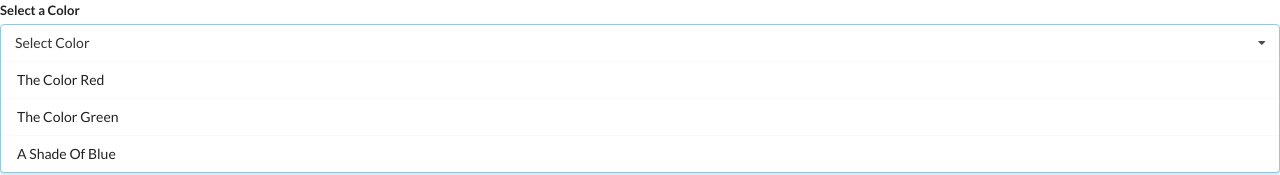
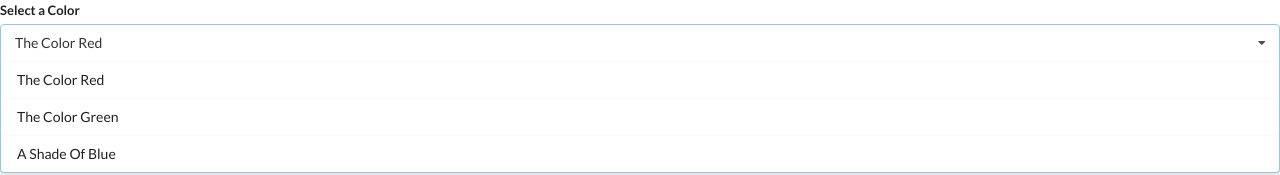
Before and after one commit to Ammar-Raneez/React_Widgets, a React (Create React App) app: page / in a window 1280 px wide. Shown: the top 175 px of the page. Built offline with nearby package versions, Linux system fonts and the light colour scheme.

Commit message:
feat: dropdown state

```diff
--- a/src/App.js
+++ b/src/App.js
@@ -1,4 +1,4 @@
-import React from "react";
+import React, { useState } from "react";
 
 // eslint-disable-next-line no-unused-vars
 import Accordion from "./components/Accordion";
@@ -38,9 +38,15 @@ const options = [
 ];
 
 const App = () => {
+  const [selected, setSelected] = useState(options[0]);
+
   return (
     <div>
-      <Dropdown options={options} />
+      <Dropdown
+        selected={selected}
+        onSelectedChange={setSelected}
+        options={options}
+      />
     </div>
   );
 };
--- a/src/components/Dropdown.js
+++ b/src/components/Dropdown.js
@@ -1,9 +1,13 @@
 import React from "react";
 
-function Dropdown({ options }) {
+function Dropdown({ options, selected, onSelectedChange }) {
   const renderedOptions = options.map((option) => {
     return (
-      <div key={option.value} className="item">
+      <div
+        onClick={() => onSelectedChange(option)}
+        key={option.value}
+        className="item"
+      >
         {option.label}
       </div>
     );
@@ -15,7 +19,7 @@ function Dropdown({ options }) {
         <label className="label">Select a Color</label>
         <div className="ui selection dropdown visible active">
           <i className="dropdown icon"></i>
-          <div className="text">Select Color</div>
+          <div className="text">{selected.label}</div>
           <div className="menu visible transition">{renderedOptions}</div>
         </div>
       </div>
```
